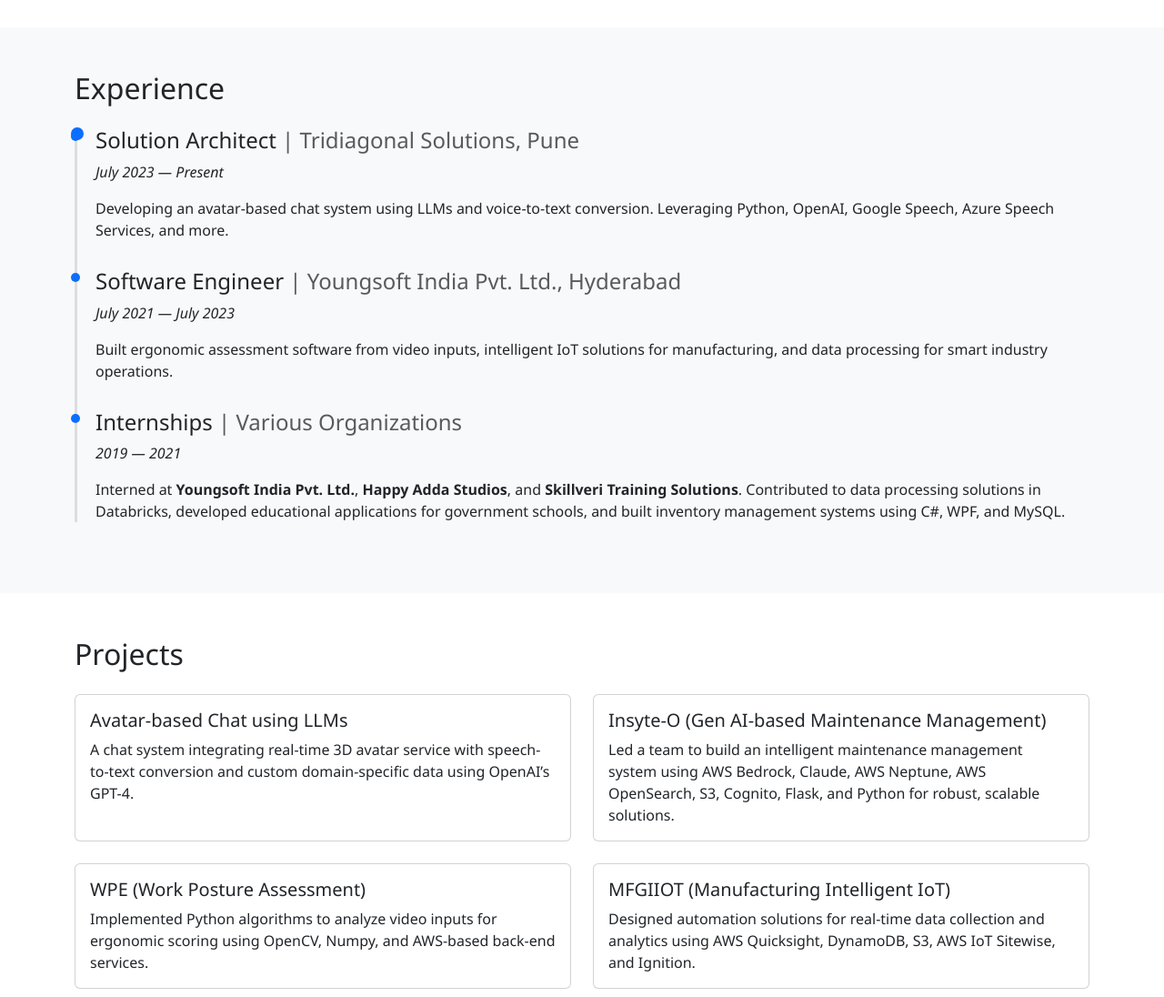
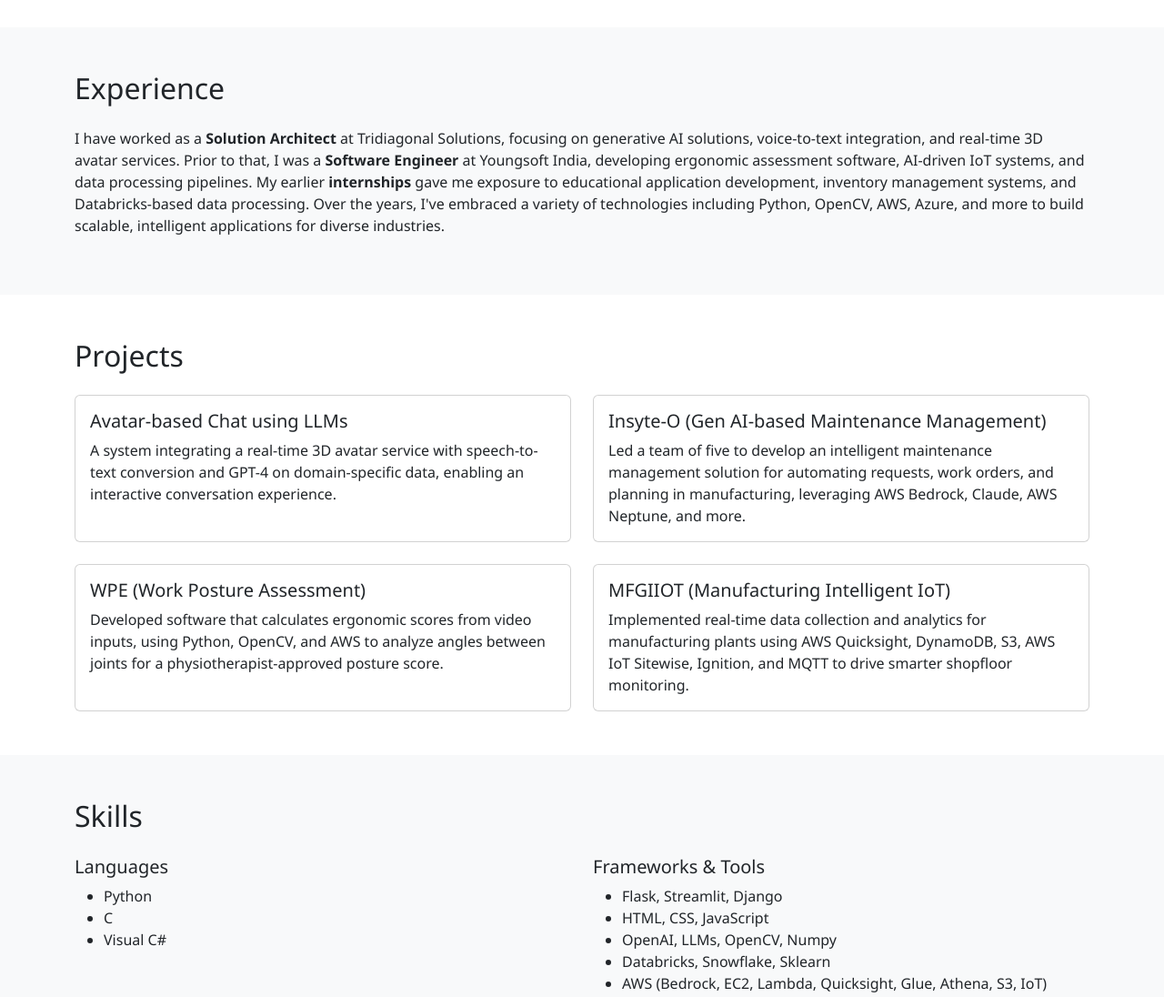
Before and after one commit to dumpalasaiavinash/dumpalasaiavinash.github.io, a plain HTML site: page index.html in a window 1280 px wide. Shown: the part 1300-2396 px from the top of the page at 91% size. Drawn offline with nearby package versions, Linux system fonts and the light colour scheme.

Commit message:
version 3

```diff
--- a/index.html
+++ b/index.html
@@ -2,7 +2,7 @@
 <html lang="en">
 <head>
   <meta charset="UTF-8" />
-  <meta name="viewport" content="width=device-width, initial-scale=1.0" />
+  <meta name="viewport" content="width=device-width, initial-scale=1.0"/>
   <title>Dumpala Sai Avinash | Portfolio</title>
   <!-- Bootstrap CSS -->
   <link
@@ -47,7 +47,7 @@
   </nav>
 
   <!-- Hero Section -->
-  <header id="hero" class="hero-section d-flex align-items-center">
+  <header id="hero" class="hero-section d-flex align-items-center justify-content-center">
     <div class="container text-center">
       <h1 class="display-4">Dumpala Sai Avinash</h1>
       <p class="lead">Software Engineer | Gen AI Innovator</p>
@@ -61,7 +61,7 @@
       <h2 class="mb-4">About Me</h2>
       <div class="row">
         <div class="col-md-4">
-          <!-- Replace with your profile picture -->
+          <!-- Replace with your actual profile picture -->
           <img
             src="profile.jpg"
             alt="Profile Picture"
@@ -72,13 +72,13 @@
           <p>
             Hello! I'm Dumpala Sai Avinash, a passionate Software Engineer working on
             cutting-edge generative AI projects. I enjoy solving complex problems
-            with innovative solutions. My experience spans developing AI-powered chatbots,
+            with innovative solutions. My background spans AI-powered chatbots,
             intelligent IoT solutions, and leading teams on groundbreaking projects.
           </p>
           <p>
             I have authored two books and produced a popular podcast, reflecting my
-            commitment to creativity and diverse interests. Explore my portfolio to learn
-            more about my journey, skills, and projects.
+            commitment to creativity and diverse interests. Please explore my portfolio
+            to learn more about my journey, skills, and accomplishments.
           </p>
         </div>
       </div>
@@ -89,34 +89,18 @@
   <section id="experience" class="py-5 bg-light">
     <div class="container">
       <h2 class="mb-4">Experience</h2>
-      <div class="timeline">
-        <div class="timeline-item">
-          <h4>Solution Architect <span class="text-muted">| Tridiagonal Solutions, Pune</span></h4>
-          <p><em>July 2023 — Present</em></p>
-          <p>
-            Developing an avatar-based chat system using LLMs and voice-to-text conversion.
-            Leveraging Python, OpenAI, Google Speech, Azure Speech Services, and more.
-          </p>
-        </div>
-        <div class="timeline-item">
-          <h4>Software Engineer <span class="text-muted">| Youngsoft India Pvt. Ltd., Hyderabad</span></h4>
-          <p><em>July 2021 — July 2023</em></p>
-          <p>
-            Built ergonomic assessment software from video inputs, intelligent IoT solutions
-            for manufacturing, and data processing for smart industry operations.
-          </p>
-        </div>
-        <div class="timeline-item">
-          <h4>Internships <span class="text-muted">| Various Organizations</span></h4>
-          <p><em>2019 — 2021</em></p>
-          <p>
-            Interned at <strong>Youngsoft India Pvt. Ltd.</strong>, <strong>Happy Adda Studios</strong>, and
-            <strong>Skillveri Training Solutions</strong>. Contributed to data processing solutions
-            in Databricks, developed educational applications for government schools, and
-            built inventory management systems using C#, WPF, and MySQL.
-          </p>
-        </div>
-      </div>
+      <!-- Brief Overview of Your Overall Work -->
+      <p>
+        I have worked as a <strong>Solution Architect</strong> at Tridiagonal Solutions,
+        focusing on generative AI solutions, voice-to-text integration, and real-time 3D
+        avatar services. Prior to that, I was a <strong>Software Engineer</strong> at
+        Youngsoft India, developing ergonomic assessment software, AI-driven IoT systems,
+        and data processing pipelines. My earlier <strong>internships</strong> gave me
+        exposure to educational application development, inventory management systems, and
+        Databricks-based data processing. Over the years, I've embraced a variety of
+        technologies including Python, OpenCV, AWS, Azure, and more to build scalable,
+        intelligent applications for diverse industries.
+      </p>
     </div>
   </section>
 
@@ -131,8 +115,9 @@
             <div class="card-body">
               <h5 class="card-title">Avatar-based Chat using LLMs</h5>
               <p class="card-text">
-                A chat system integrating real-time 3D avatar service with speech-to-text
-                conversion and custom domain-specific data using OpenAI’s GPT-4.
+                A system integrating a real-time 3D avatar service with speech-to-text
+                conversion and GPT-4 on domain-specific data, enabling an interactive
+                conversation experience.
               </p>
             </div>
           </div>
@@ -143,9 +128,9 @@
             <div class="card-body">
               <h5 class="card-title">Insyte-O (Gen AI-based Maintenance Management)</h5>
               <p class="card-text">
-                Led a team to build an intelligent maintenance management system
-                using AWS Bedrock, Claude, AWS Neptune, AWS OpenSearch, S3, Cognito,
-                Flask, and Python for robust, scalable solutions.
+                Led a team of five to develop an intelligent maintenance management
+                solution for automating requests, work orders, and planning in
+                manufacturing, leveraging AWS Bedrock, Claude, AWS Neptune, and more.
               </p>
             </div>
           </div>
@@ -156,8 +141,9 @@
             <div class="card-body">
               <h5 class="card-title">WPE (Work Posture Assessment)</h5>
               <p class="card-text">
-                Implemented Python algorithms to analyze video inputs for ergonomic
-                scoring using OpenCV, Numpy, and AWS-based back-end services.
+                Developed software that calculates ergonomic scores from video inputs,
+                using Python, OpenCV, and AWS to analyze angles between joints for a
+                physiotherapist-approved posture score.
               </p>
             </div>
           </div>
@@ -168,8 +154,9 @@
             <div class="card-body">
               <h5 class="card-title">MFGIIOT (Manufacturing Intelligent IoT)</h5>
               <p class="card-text">
-                Designed automation solutions for real-time data collection and analytics
-                using AWS Quicksight, DynamoDB, S3, AWS IoT Sitewise, and Ignition.
+                Implemented real-time data collection and analytics for manufacturing
+                plants using AWS Quicksight, DynamoDB, S3, AWS IoT Sitewise, Ignition,
+                and MQTT to drive smarter shopfloor monitoring.
               </p>
             </div>
           </div>
@@ -215,15 +202,15 @@
         <div class="col-md-6">
           <h5>Education</h5>
           <p>
-            <strong>Bachelor of Technology in Computer Sciences</strong><br />
+            <strong>Bachelor of Technology in Computer Sciences</strong><br/>
             Indian Institute of Information Technology, Sri City (2021)
           </p>
           <p>
-            <strong>Class XII</strong><br />
+            <strong>Class XII</strong><br/>
             Sri Chaitanya Junior College, Visakhapatnam (2017)
           </p>
           <p>
-            <strong>Class X</strong><br />
+            <strong>Class X</strong><br/>
             Geethanjali School, Srikakulam (2015)
           </p>
         </div>
@@ -311,7 +298,9 @@
             <i class="fa-solid fa-envelope"></i>
             <a href="mailto:dumpalasaiavinash@gmail.com">dumpalasaiavinash@gmail.com</a>
           </p>
-          <p><i class="fa-solid fa-location-dot"></i> Andhra Pradesh, India</p>
+          <p>
+            <i class="fa-solid fa-location-dot"></i> Andhra Pradesh, India
+          </p>
           <p>
             <i class="fa-brands fa-linkedin"></i>
             <a
@@ -320,8 +309,12 @@
               >LinkedIn Profile</a
             >
           </p>
+          <p class="text-muted">
+            *The form on the right is for demonstration only; it does not currently send messages.*
+          </p>
         </div>
         <div class="col-md-6">
+          <!-- Static/Decorative form - No backend integration -->
           <form>
             <div class="mb-3">
               <label for="name" class="form-label">Name</label>
--- a/styles.css
+++ b/styles.css
@@ -6,36 +6,28 @@ body {
   padding: 0;
 }
 
-/* Fix for overlapping navbar */
+/* Navbar on top */
 .navbar {
   z-index: 999;
 }
 
 /* Hero Section */
 .hero-section {
-  background: linear-gradient(rgba(0,0,0,0.5), rgba(0,0,0,0.5)),
-              url('profile.jpg') center center/cover no-repeat;
-  /* Use min-height to ensure it expands to full view height
-     without cutting off content behind navbar */
+  /* Removed background image to avoid it repeating everywhere */
+  background: #343a40; /* A simple dark background color */
+  color: #fff;
   min-height: 100vh;
-  color: #fff;
-  /* Extra top padding to avoid overlap from fixed navbar */
-  padding-top: 8rem;
+  padding-top: 5rem; /* Extra top padding to avoid overlap with fixed navbar */
   display: flex;
   align-items: center;
+  justify-content: center;
   text-align: center;
-}
-
-/* Adjust heading spacing on smaller screens */
-@media (max-width: 576px) {
-  .hero-section {
-    padding-top: 10rem;
-  }
 }
 
 .hero-section h1 {
   font-size: 3.5rem;
   font-weight: bold;
+  margin-bottom: 1rem;
 }
 
 .hero-section p.lead {
@@ -49,7 +41,7 @@ section {
   padding-bottom: 60px;
 }
 
-/* Timeline for Experience */
+/* Timeline for Experience (if you choose to keep it) */
 .timeline {
   border-left: 3px solid #ddd;
   padding-left: 20px;
@@ -96,8 +88,8 @@ footer .social-links a {
   margin: 0 10px;
 }
 
-/* Responsiveness for headings */
-@media (max-width: 768px) {
+/* Responsive Adjustments */
+@media (max-width: 576px) {
   .hero-section h1 {
     font-size: 2.5rem;
   }
```
